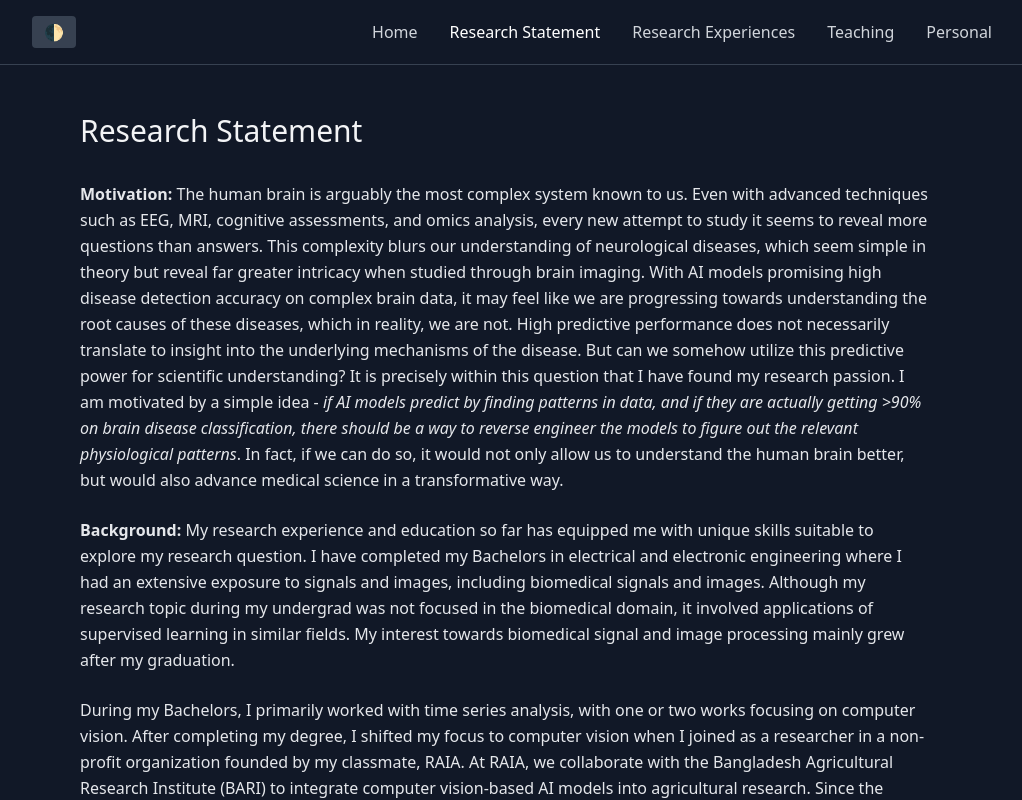
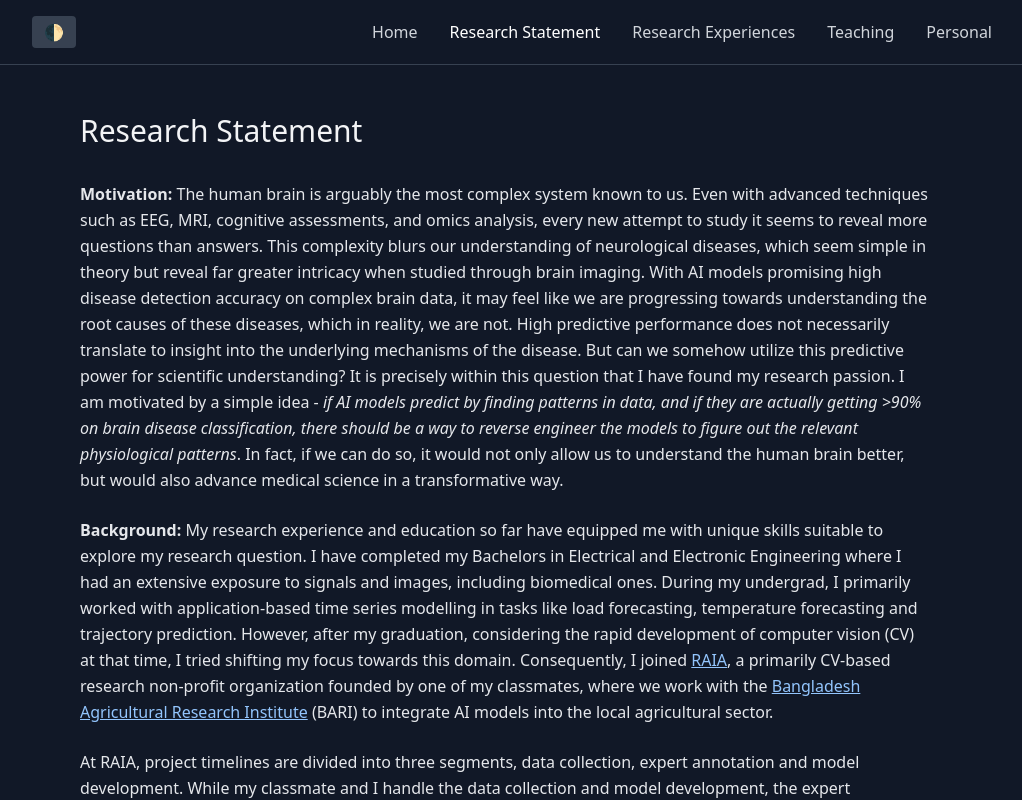
Before and after one commit to ehtashamul/ehtashamul.github.io, a React (Vite) app: page / in a window 1280 px wide. Both pictures are taken after a click on the button "Research Statement". Shown: the top 800 px of the page, without its empty margins (136-1158 px from the left). Built offline with nearby package versions, Linux system fonts and the light colour scheme.

Commit message:
v1 of research statement

```diff
--- a/src/pages/Research.tsx
+++ b/src/pages/Research.tsx
@@ -7,13 +7,13 @@ export default function Research() {
 
       <p><b>Motivation:</b> The human brain is arguably the most complex system known to us. Even with advanced techniques such as EEG, MRI, cognitive assessments, and omics analysis, every new attempt to study it seems to reveal more questions than answers. This complexity blurs our understanding of neurological diseases, which seem simple in theory but reveal far greater intricacy when studied through brain imaging. With AI models promising high disease detection accuracy on complex brain data, it may feel like we are progressing towards understanding the root causes of these diseases, which in reality, we are not. High predictive performance does not necessarily translate to insight into the underlying mechanisms of the disease. But can we somehow utilize this predictive power for scientific understanding? It is precisely within this question that I have found my research passion. I am motivated by a simple idea - <i>if AI models predict by finding patterns in data, and if they are actually getting &gt;90% on brain disease classification, there should be a way to reverse engineer the models to figure out the relevant physiological patterns</i>. In fact, if we can do so, it would not only allow us to understand the human brain better, but would also advance medical science in a transformative way.</p>
 
-      <p><b>Background:</b> My research experience and education so far has equipped me with unique skills suitable to explore my research question. I have completed my Bachelors in electrical and electronic engineering where I had an extensive exposure to signals and images, including biomedical signals and images. Although my research topic during my undergrad was not focused in the biomedical domain, it involved applications of supervised learning in similar fields. My interest towards biomedical signal and image processing mainly grew after my graduation.</p>
+      <p><b>Background:</b>  My research experience and education so far have equipped me with unique skills suitable to explore my research question. I have completed my Bachelors in Electrical and Electronic Engineering where I had an extensive exposure to signals and images, including biomedical ones. During my undergrad, I primarily worked with application-based time series modelling in tasks like load forecasting, temperature forecasting and trajectory prediction. However, after my graduation, considering the rapid development of computer vision (CV) at that time, I tried shifting my focus towards this domain. Consequently, I joined <a href="https://www.raia.one/" className="text-blue-700 dark:text-blue-300 underline">RAIA</a>, a primarily CV-based research non-profit organization founded by one of my classmates, where we work with the <a href="https://bari.gov.bd/" className="text-blue-700 dark:text-blue-300 underline">Bangladesh Agricultural Research Institute</a> (BARI) to integrate AI models into the local agricultural sector. </p>
 
-      <p>During my Bachelors, I primarily worked with time series analysis, with one or two works focusing on computer vision. After completing my degree, I shifted my focus to computer vision when I joined as a researcher in a non-profit organization founded by my classmate, RAIA. At RAIA, we collaborate with the Bangladesh Agricultural Research Institute (BARI) to integrate computer vision-based AI models into agricultural research. Since the collected data require expert annotation before training, there are often intervals between data collection and modeling. During my first project with RAIA, I used this buffer time to revisit series analysis. However, this time I focused on neural signals, owing to their complexities that make training temporal convolutional networks hard. This is primarily what got me interested in the domain of neuroinformatics.</p>
+      <p>At RAIA, project timelines are divided into three segments, data collection, expert annotation and model development. While my classmate and I handle the data collection and model development, the expert annotation is performed by BARI researchers. Since this annotation segment is a rather time consuming task, we get long buffer times between data collection and model development. During my first project here, now a published work, instead of waiting out the buffer, I started exploring time series modelling again, focusing on building generalized models. Although my models were performing well on most domains, they were struggling to generalize on neural signals owing to their high-dimensionality and long temporal dynamics. To address this, I began studying the underlying theory of neural signal processing to improve the embedding layers of my models. This endeavor not only provided me with insights into improved model design but also fostered a lasting interest in the domain.</p>
 
-      <p>To further pursue the field of neural signals and images, I joined Dr. Mohammad Ali Moni's lab at the University of Queensland as a research assistant where I have been working on building interpretable major depressive disorder classifiers using EEG data. The complexity of the EEG data required close collaboration with healthcare professionals and intensive domain learning, which has extended the project timeline but greatly strengthened my expertise. During my time here, I also contributed to a project on quantum time series classifiers, mainly with the theoretical derivations, which resulted in a publication at KDD '25.</p>
+      <p>To formally explore the domain of neural signals further, I approached <a href="https://about.uq.edu.au/experts/32270" className="text-blue-700 dark:text-blue-300 underline">Dr. Mohammad Ali Moni</a> and joined his lab at the University of Queensland. My main project here is building interpretable major depressive disorder (MDD) classifiers using EEG data - a project that I personally proposed. The motivation behind the project stems from my own past experience with depression and a desire to contribute to the scientific understanding of the disorder. However, getting started with the project was challenging as I had limited domain knowledge at the outset. To overcome this, I started working closely with healthcare professionals, learning from their expertise and developing the study protocols with their help. One of the neurologists I worked with during this time is now an active collaborator on this project as we enter the final stages.</p>
 
-      <p><b>Future Directions:</b> Going forward, I plan on sticking to interpretable neuroinformatics and biomedical imaging. I hope to one day create foundational models with intrinsic explainability that not only perform well for a specific dataset but also provide relevant information of the dataset that advances the domain as a whole. I personally believe that knowledge is expanded through exploration and so I plan to explore theoretical AI in similar domains on the side.</p>
+      <p>Working on the MDD project not only strengthened my domain specific knowledge of brain signals but also reinforced my overall theoretical understanding of time series modelling. This theoretical foundation enabled me to contribute to a parallel project in the lab focused on quantum convolutional time series classifiers, recently published in KDD ‘25, where I helped with the theoretical derivations. This experience has bolstered my confidence to work with studies that require a blend of both theory and application. I have already developed several research protocols for my future work that sits at this intersection, including building an efficient 3D convolutional network for MRI segmentation under the supervision of <a href="https://cse.sds.bracu.ac.bd/faculty_profile/164/dr_md_ashraful_alam" className="text-blue-700 dark:text-blue-300 underline">Dr. Md. Ashraful Alam</a> from Brac University and an interpretable foundational model for ECG signals under the supervision of Dr. Mohammad Ali Moni which I plan on starting right after I am done with my MDD project.</p>
 
 
       {/*Old one*/}
```
Also changed, not shown: 2 other files (tests, documents, lock files or other folders).
